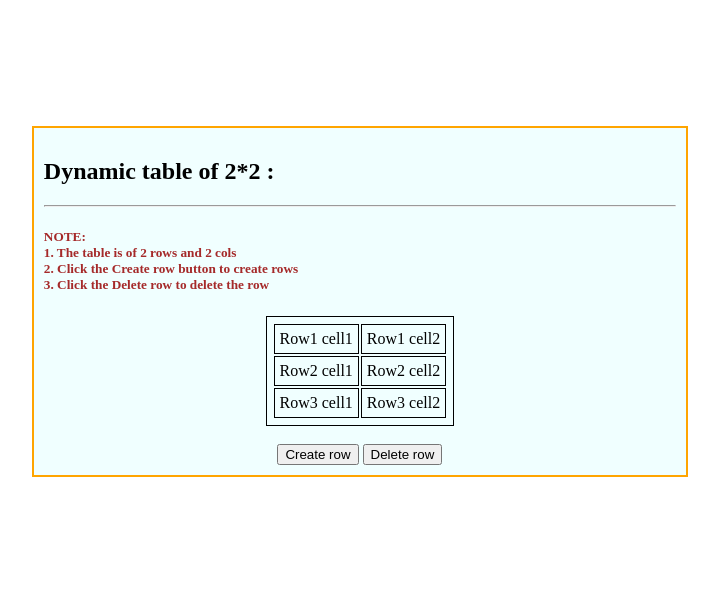
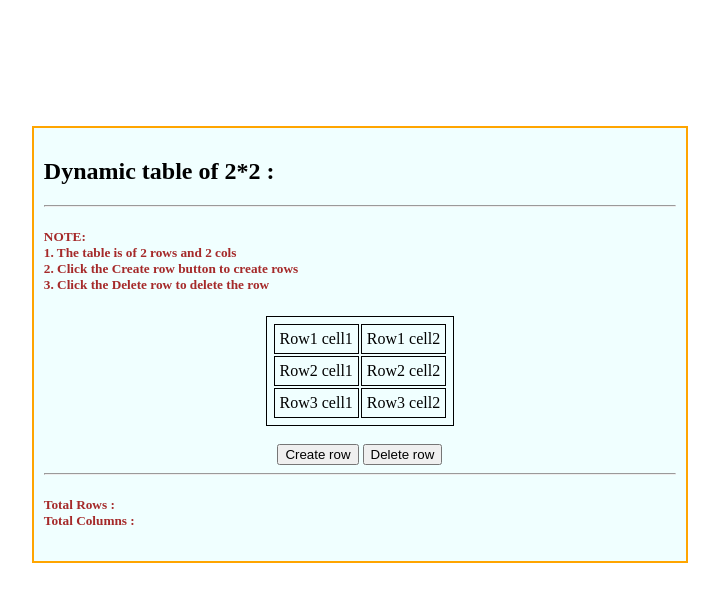
Before and after one commit to akshaykmr286/AcadglidFrontendSession6Assignment4, a plain HTML site: page index.html in a window 1280 px wide. Shown: the whole page, without its empty margins (368-1087 px from the left). Drawn offline with Linux system fonts and the light colour scheme.

Commit message:
Add files via upload

```diff
--- a/index.html
+++ b/index.html
@@ -34,6 +34,12 @@
                 <button onclick="create_Row()">Create row</button>
                 <button onclick="deleteRow()">Delete row</button>
             </div>
+            <hr>
+            <!-- Dynamic rows and cols count div-->
+            <div>
+                <h5>Total Rows : <span id="rowss"></span><br>
+                Total Columns : <span id="colss"></span></h5>
+            </div>
         </div>
         <!-- javascript codes are written in main.js file of js folder -->
         <script src="js/main.js"></script>
```
